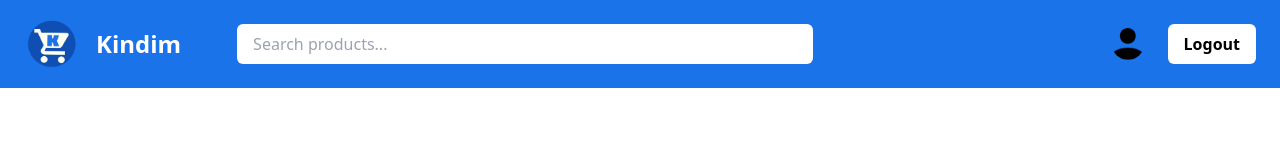
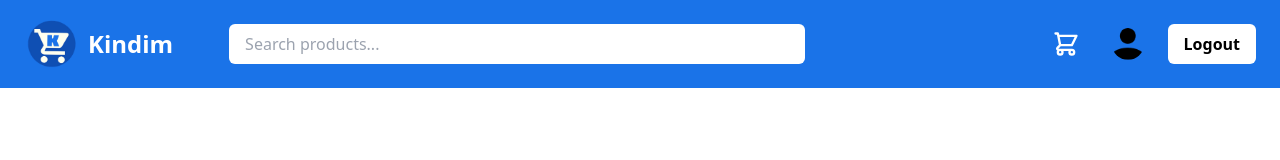
Before and after one commit to Krijal012/Kindim_37B, a React (Vite) app in the folder client/: page /error in a window 1280 px wide. Shown: the top 160 px of the page. Built offline with nearby package versions, Linux system fonts and the light colour scheme.

Commit message:
added cart icon to naviagate there

```diff
--- a/client/src/components/Header.jsx
+++ b/client/src/components/Header.jsx
@@ -9,7 +9,8 @@ export default function Header({
   searchQuery,
   setSearchQuery,
   onSearchSubmit,
-  onLogout
+  onLogout,
+  hideSearch = false
 }) {
   const navigate = useNavigate();
   const [query, setQuery] = useState("");
@@ -25,8 +26,8 @@ export default function Header({
 
     if (!value) {
       setSuggestions([]);
-      setSearchQuery("");
-      onSearchSubmit();
+      if (setSearchQuery) setSearchQuery("");
+      if (onSearchSubmit) onSearchSubmit();
       return;
     }
 
@@ -43,10 +44,16 @@ export default function Header({
       ${show ? "translate-y-0" : "-translate-y-full"}`}
     >
       {/* Logo */}
+      <div
+        className="flex items-center gap-2 cursor-pointer"
+        onClick={() => navigate("/dashboard")}
+      >
         <img src={logo} alt="logo" className="h-14 w-14" />
         <span className="text-white font-bold text-2xl">Kindim</span>
+      </div>
 
-      {/* Search */}
+      {/* Search - Hide if hideSearch is true */}
+      {!hideSearch && (
         <div className="ml-10 hidden md:flex flex-1 max-w-xl relative">
           <input
             type="text"
@@ -57,15 +64,41 @@ export default function Header({
             onKeyDown={(e) => {
               if (e.key === "Enter") {
                 setSuggestions([]);
-              setSearchQuery(query);
-              onSearchSubmit();
+                if (setSearchQuery) setSearchQuery(query);
+                if (onSearchSubmit) onSearchSubmit();
               }
             }}
           />
         </div>
+      )}
 
       {/* Right Actions */}
       <div className="ml-auto flex items-center gap-4">
+        {/* Cart Icon */}
+        <button
+          onClick={() => navigate("/cartpage")}
+          className="relative p-2 rounded-full hover:bg-blue-400 transition group"
+          title="View Cart"
+        >
+          <svg
+            className="w-7 h-7 text-white group-hover:scale-110 transition-transform"
+            fill="none"
+            stroke="currentColor"
+            viewBox="0 0 24 24"
+          >
+            <path
+              strokeLinecap="round"
+              strokeLinejoin="round"
+              strokeWidth={2}
+              d="M3 3h2l.4 2M7 13h10l4-8H5.4M7 13L5.4 5M7 13l-2.293 2.293c-.63.63-.184 1.707.707 1.707H17m0 0a2 2 0 100 4 2 2 0 000-4zm-8 2a2 2 0 11-4 0 2 2 0 014 0z"
+            />
+          </svg>
+          {/* Optional: Badge for cart item count */}
+          {/* <span className="absolute -top-1 -right-1 bg-red-500 text-white text-xs rounded-full w-5 h-5 flex items-center justify-center font-bold">
+            3
+          </span> */}
+        </button>
+
         {/* Profile Icon */}
         <button
           onClick={() => navigate("/profile")}
@@ -78,7 +111,7 @@ export default function Header({
         {/* Logout */}
         <button
           onClick={onLogout}
-          className="bg-white text-black font-semibold px-4 py-2 rounded-md hover:bg-gray-100"
+          className="bg-white text-black font-semibold px-4 py-2 rounded-md hover:bg-gray-100 transition"
         >
           Logout
         </button>
```
Lines whose indentation alone changed are shown as unchanged.
